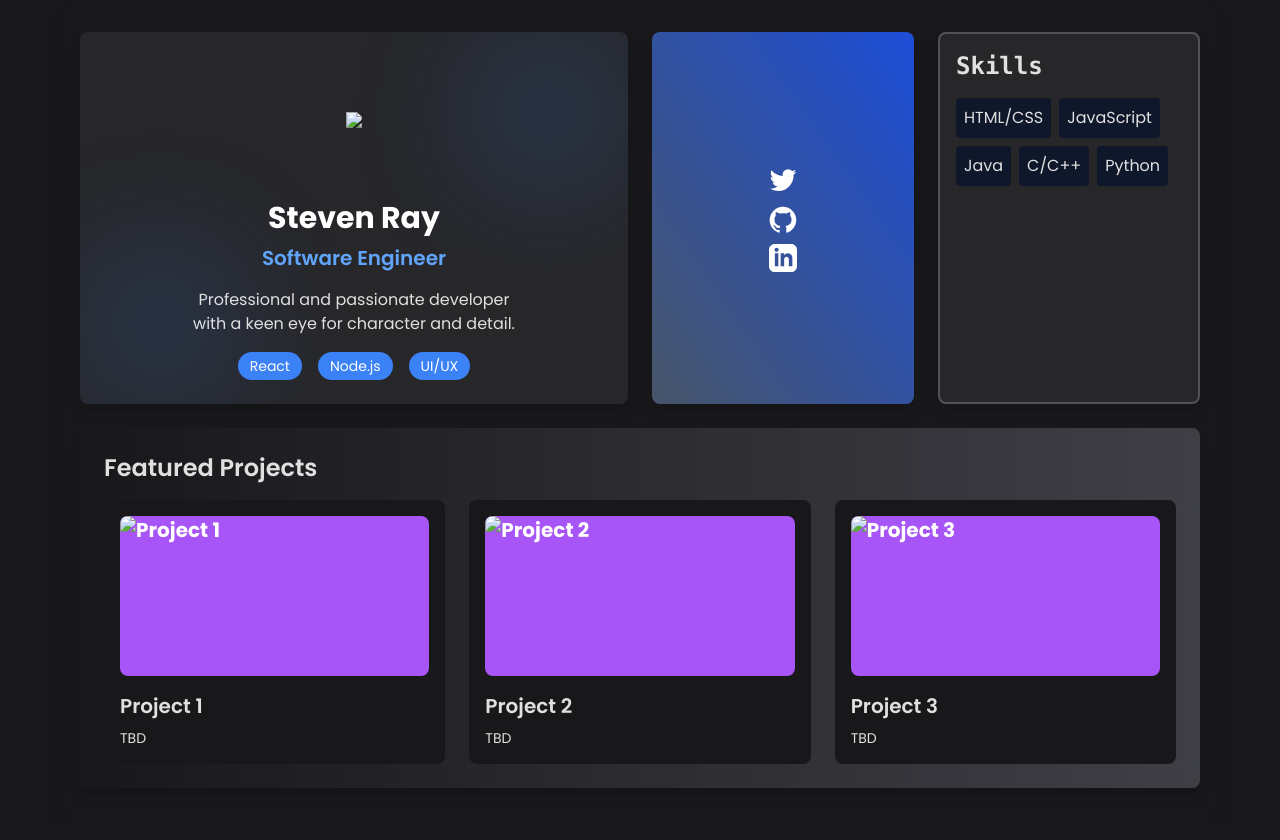
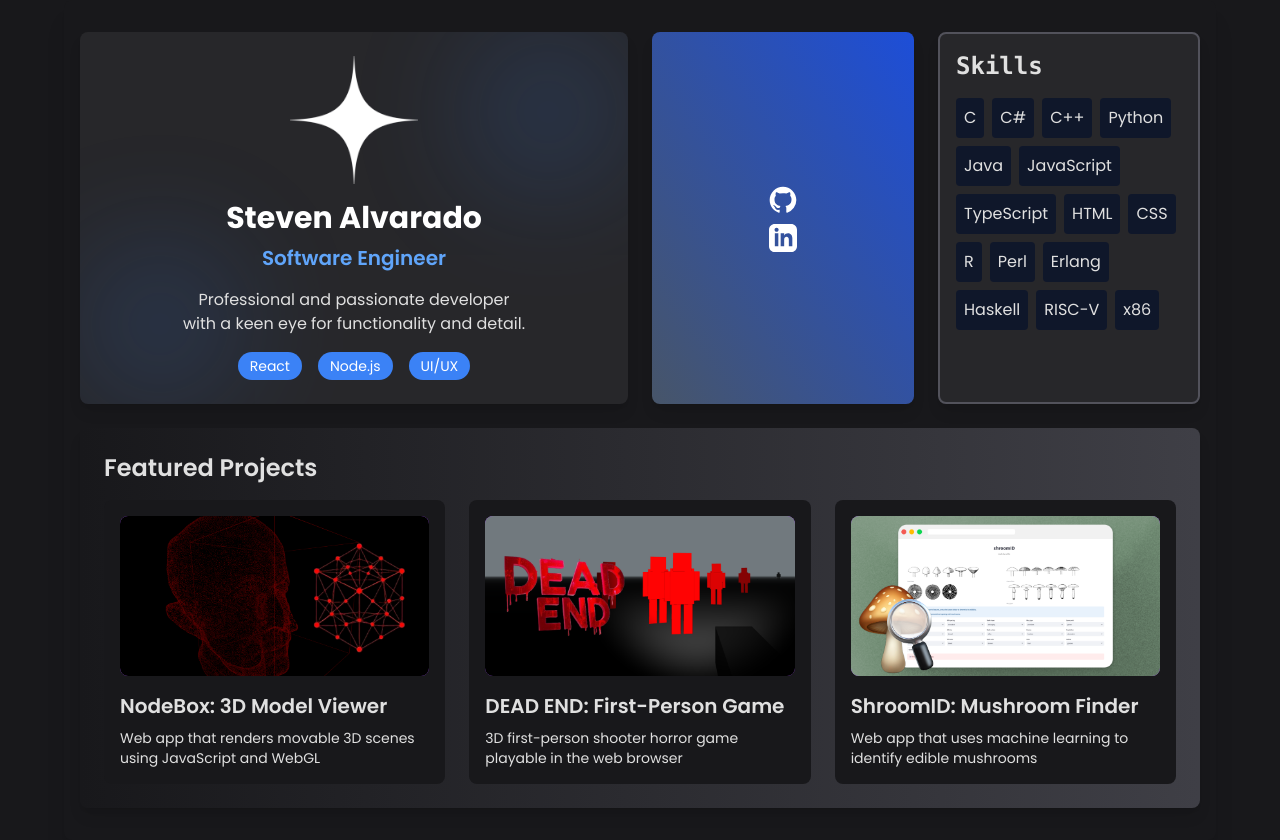
Before and after one commit to sutibn/sutibn.github.io, a plain HTML site: page index.html in a window 1280 px wide. Drawn offline with nearby package versions, Linux system fonts and the light colour scheme; files that its build step writes are made by us from their sources.

Commit message:
Update index.html

```diff
--- a/index.html
+++ b/index.html
@@ -4,30 +4,29 @@
   <meta charset="UTF-8">
   <title>Steven Ray</title>
   <link rel="icon" href="/images/star.ico" type="image/x-icon"/>
-    <!-- Tailwind CSS CDN -->
+  <!-- Tailwind CSS CDN -->
   <script src="https://cdn.tailwindcss.com"></script>
   <!-- GSAP CDN -->
   <script src="https://cdnjs.cloudflare.com/ajax/libs/gsap/3.9.1/gsap.min.js"></script>
-
-<link rel="stylesheet" href="./style.css">
+<link rel="stylesheet" href="./css/style.css">
 
 </head>
 <body>
-<!-- partial:index.partial.html -->
 <div class="min-h-screen">
   <div class="container lg:max-w-6xl mx-auto rounded-lg bg-zinc-900 px-4 py-8 shadow-xl">
     <div class="grid grid-cols-1 gap-6 md:grid-cols-3 lg:grid-cols-4">
-      <!-- Profile Section -->
+
+      <!-- Profile -->
       <div class="grid-item col-span-1 rounded-lg bg-zinc-800 p-6 shadow-lg md:col-span-2 lg:col-span-2 relative overflow-hidden">
         <div class="absolute top-0 right-0 w-40 h-40 bg-blue-500 rounded-full filter blur-3xl opacity-20"></div>
         <div class="absolute bottom-0 left-0 w-40 h-40 bg-blue-500 rounded-full filter blur-3xl opacity-20"></div>
         <div class="relative z-10">
           <div class="mx-auto mb-4 flex h-32 w-32 items-center justify-center rounded-full bg-gradient-to-r from-purple-500/0 to-blue-500/0 text-4xl font-bold text-white overflow-hidden">
-            <img class="bg-cover" src="/images/star.png"/>
+            <img class="bg-cover" src="/img/star.png"/>
           </div>
-          <h1 class="mb-2 text-center text-3xl text-white font-bold">Steven Ray</h1>
+          <h1 class="mb-2 text-center text-3xl text-white font-bold">Steven Alvarado</h1>
           <p class="mb-4 text-center text-xl text-blue-400 font-semibold">Software Engineer</p>
-          <p class="text-center text-balance mb-4">Professional and passionate developer with a keen eye for character and detail.</p>
+          <p class="text-center text-balance mb-4">Professional and passionate developer with a keen eye for functionality and detail.</p>
           <div class="flex justify-center space-x-4">
             <span class="bg-blue-500 text-white px-3 py-1 rounded-full text-sm">React</span>
             <span class="bg-blue-500 text-white px-3 py-1 rounded-full text-sm">Node.js</span>
@@ -36,28 +35,19 @@
         </div>
       </div>
 
-      <!-- Social Handles -->
+      <!-- Socials -->
       <div class="grid-item col-span-1 flex items-center justify-center rounded-lg bg-gradient-to-bl from-blue-700 to-slate-600 p-6 shadow-lg">
         <div class="flex items-center justify-center gap-4 lg:flex-col md:flex-col md:gap-1 lg:gap-2">
-
-          <a href="#" class="social-icon block text-white hover:text-blue-500">
-            <svg class="h-8 w-8" fill="currentColor" viewBox="0 0 24 24" aria-hidden="true">
-              <path d="M8.29 20.251c7.547 0 11.675-6.253 11.675-11.675 0-.178 0-.355-.012-.53A8.348 8.348 0 0022 5.92a8.19 8.19 0 01-2.357.646 4.118 4.118 0 001.804-2.27 8.224 8.224 0 01-2.605.996 4.107 4.107 0 00-6.993 3.743 11.65 11.65 0 01-8.457-4.287 4.106 4.106 0 001.27 5.477A4.072 4.072 0 012.8 9.713v.052a4.105 4.105 0 003.292 4.022 4.095 4.095 0 01-1.853.07 4.108 4.108 0 003.834 2.85A8.233 8.233 0 012 18.407a11.616 11.616 0 006.29 1.84"></path>
-            </svg>
-          </a>
-
-          <a href="#" class="social-icon block text-white hover:text-blue-500">
+          <a href="https://github.com/sutibn" class="social-icon block text-white hover:text-blue-500">
             <svg class="h-8 w-8" fill="currentColor" viewBox="0 0 24 24" aria-hidden="true">
               <path fill-rule="evenodd" d="M12 2C6.477 2 2 6.484 2 12.017c0 4.425 2.865 8.18 6.839 9.504.5.092.682-.217.682-.483 0-.237-.008-.868-.013-1.703-2.782.605-3.369-1.343-3.369-1.343-.454-1.158-1.11-1.466-1.11-1.466-.908-.62.069-.608.069-.608 1.003.07 1.531 1.032 1.531 1.032.892 1.53 2.341 1.088 2.91.832.092-.647.35-1.088.636-1.338-2.22-.253-4.555-1.113-4.555-4.951 0-1.093.39-1.988 1.029-2.688-.103-.253-.446-1.272.098-2.65 0 0 .84-.27 2.75 1.026A9.564 9.564 0 0112 6.844c.85.004 1.705.115 2.504.337 1.909-1.296 2.747-1.027 2.747-1.027.546 1.379.202 2.398.1 2.651.64.7 1.028 1.595 1.028 2.688 0 3.848-2.339 4.695-4.566 4.943.359.309.678.92.678 1.855 0 1.338-.012 2.419-.012 2.747 0 .268.18.58.688.482A10.019 10.019 0 0022 12.017C22 6.484 17.522 2 12 2z" clip-rule="evenodd"></path>
             </svg>
           </a>
-
-          <a href="#" class="social-icon block text-white hover:text-blue-500">
+          <a href="https://www.linkedin.com/in/stevenrayalvarado/" class="social-icon block text-white hover:text-blue-500">
             <svg class="h-7 w-7" fill="currentColor" viewBox="0 0 24 24" aria-hidden="true">
               <path fill-rule="evenodd" d="M19 0h-14c-2.761 0-5 2.239-5 5v14c0 2.761 2.239 5 5 5h14c2.762 0 5-2.239 5-5v-14c0-2.761-2.238-5-5-5zm-11 19h-3v-11h3v11zm-1.5-12.268c-.966 0-1.75-.79-1.75-1.764s.784-1.764 1.75-1.764 1.75.79 1.75 1.764-.783 1.764-1.75 1.764zm13.5 12.268h-3v-5.604c0-3.368-4-3.113-4 0v5.604h-3v-11h3v1.765c1.396-2.586 7-2.777 7 2.476v6.759z" clip-rule="evenodd"></path>
             </svg>
           </a>
-
         </div>
       </div>
 
@@ -65,11 +55,21 @@
       <div class="grid-item col-span-1 rounded-lg border-2 border-zinc-600 bg-zinc-800 p-4 pt-4 shadow-lg">
         <h2 class="mb-4 font-mono text-2xl font-semibold">Skills</h2>
         <ul class="flex flex-wrap gap-2 *:rounded *:bg-slate-900 *:p-2 *:hover:cursor-pointer duration-200">
-          <li class="flex items-center hover:bg-slate-950">HTML/CSS</li>
+          <li class="flex items-center hover:bg-slate-950">C</li>
+          <li class="flex items-center hover:bg-slate-950">C#</li>
+          <li class="flex items-center hover:bg-slate-950">C++</li>
+          <li class="flex items-center hover:bg-slate-950">Python</li>
+          <li class="flex items-center hover:bg-slate-950">Java</li>
           <li class="flex items-center hover:bg-slate-950">JavaScript</li>
-          <li class="flex items-center hover:bg-slate-950">Java</li>
-          <li class="flex items-center hover:bg-slate-950">C/C++</li>
-          <li class="flex items-center hover:bg-slate-950">Python</li>
+          <li class="flex items-center hover:bg-slate-950">TypeScript</li>
+          <li class="flex items-center hover:bg-slate-950">HTML</li>
+          <li class="flex items-center hover:bg-slate-950">CSS</li>
+          <li class="flex items-center hover:bg-slate-950">R</li>
+          <li class="flex items-center hover:bg-slate-950">Perl</li>
+          <li class="flex items-center hover:bg-slate-950">Erlang</li>
+          <li class="flex items-center hover:bg-slate-950">Haskell</li>
+          <li class="flex items-center hover:bg-slate-950">RISC-V</li>
+          <li class="flex items-center hover:bg-slate-950">x86</li>
         </ul>
       </div>
 
@@ -80,26 +80,26 @@
 
           <div class="rounded-lg bg-zinc-900 p-4 project-card">
             <div class="mb-4 flex h-40 w-full items-center justify-center overflow-hidden rounded-lg bg-purple-500 text-xl font-bold text-white">
-              <img class="h-full w-full object-cover hover:scale-105 duration-150 cursor-pointer" src="/images/blank.png" alt="Project 1" />
+              <img class="h-full w-full object-cover hover:scale-105 duration-150 cursor-pointer" src="/img/project1.png" alt="Project 1" />
             </div>
-            <h3 class="mb-2 text-xl font-semibold">Project 1</h3>
-            <p class="text-sm">TBD</p>
+            <h3 class="mb-2 text-xl font-semibold">NodeBox: 3D Model Viewer</h3>
+            <p class="text-sm">Web app that renders movable 3D scenes using JavaScript and WebGL</p>
           </div>
 
           <div class="rounded-lg bg-zinc-900 p-4 project-card">
             <div class="mb-4 flex h-40 w-full items-center justify-center overflow-hidden rounded-lg bg-purple-500 text-xl font-bold text-white">
-              <img class="h-full w-full object-cover hover:scale-105 duration-150 cursor-pointer" src="/images/blank.png" alt="Project 2" />
+              <img class="h-full w-full object-cover hover:scale-105 duration-150 cursor-pointer" src="/img/project2.png" alt="Project 2" />
             </div>
-            <h3 class="mb-2 text-xl font-semibold">Project 2</h3>
-            <p class="text-sm">TBD</p>
+            <h3 class="mb-2 text-xl font-semibold">DEAD END: First-Person Game</h3>
+            <p class="text-sm">3D first-person shooter horror game playable in the web browser</p>
           </div>
 
           <div class="rounded-lg bg-zinc-900 p-4 project-card">
             <div class="mb-4 flex h-40 w-full items-center justify-center overflow-hidden rounded-lg bg-purple-500 text-xl font-bold text-white">
-              <img class="h-full w-full object-cover hover:scale-105 duration-150 cursor-pointer" src="/images/blank.png" alt="Project 3" />
+              <img class="h-full w-full object-cover hover:scale-105 duration-150 cursor-pointer" src="/img/project3.png" alt="Project 3" />
             </div>
-            <h3 class="mb-2 text-xl font-semibold">Project 3</h3>
-            <p class="text-sm">TBD</p>
+            <h3 class="mb-2 text-xl font-semibold">ShroomID: Mushroom Finder</h3>
+            <p class="text-sm">Web app that uses machine learning to identify edible mushrooms</p>
           </div>
 
         </div>
@@ -107,8 +107,7 @@
     </div>
   </div>
 </div>
-<!-- partial -->
-  <script  src="./script.js"></script>
 
+<script  src="./js/script.js"></script>
 </body>
 </html>
```
